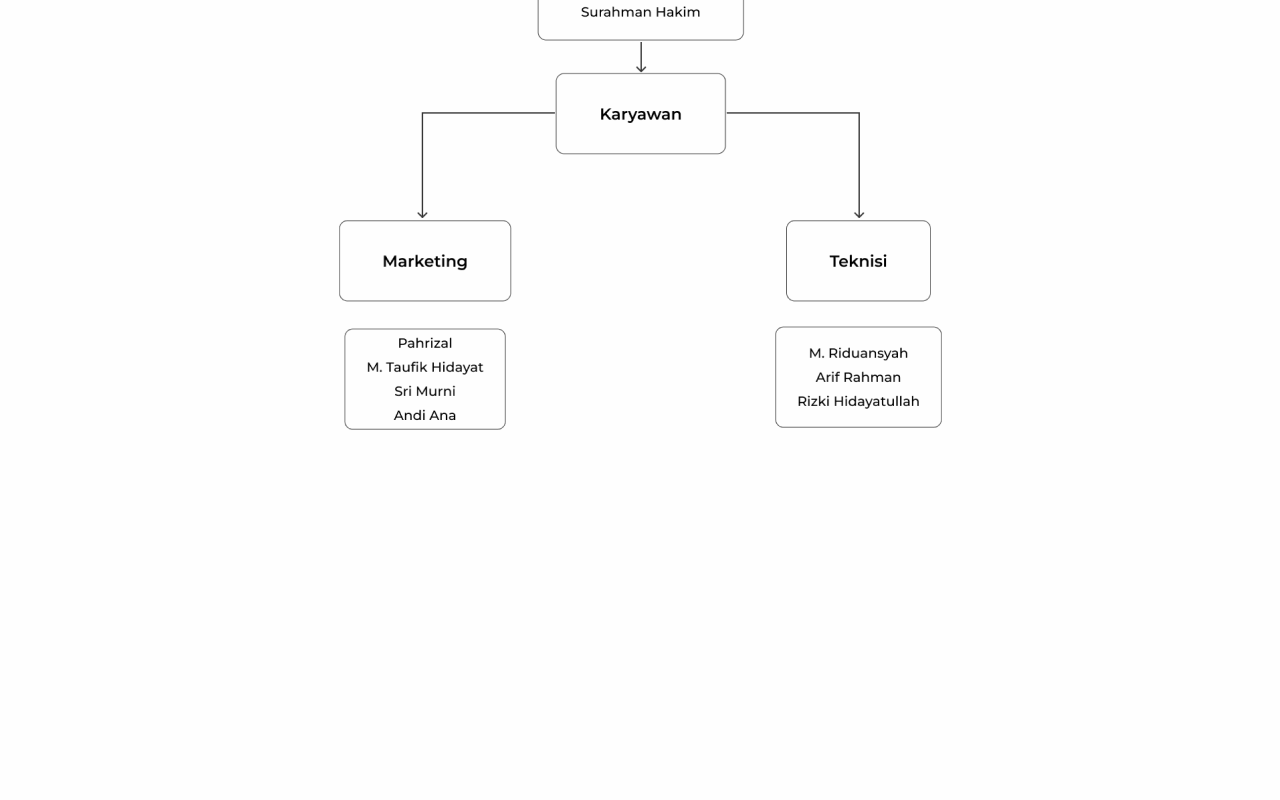
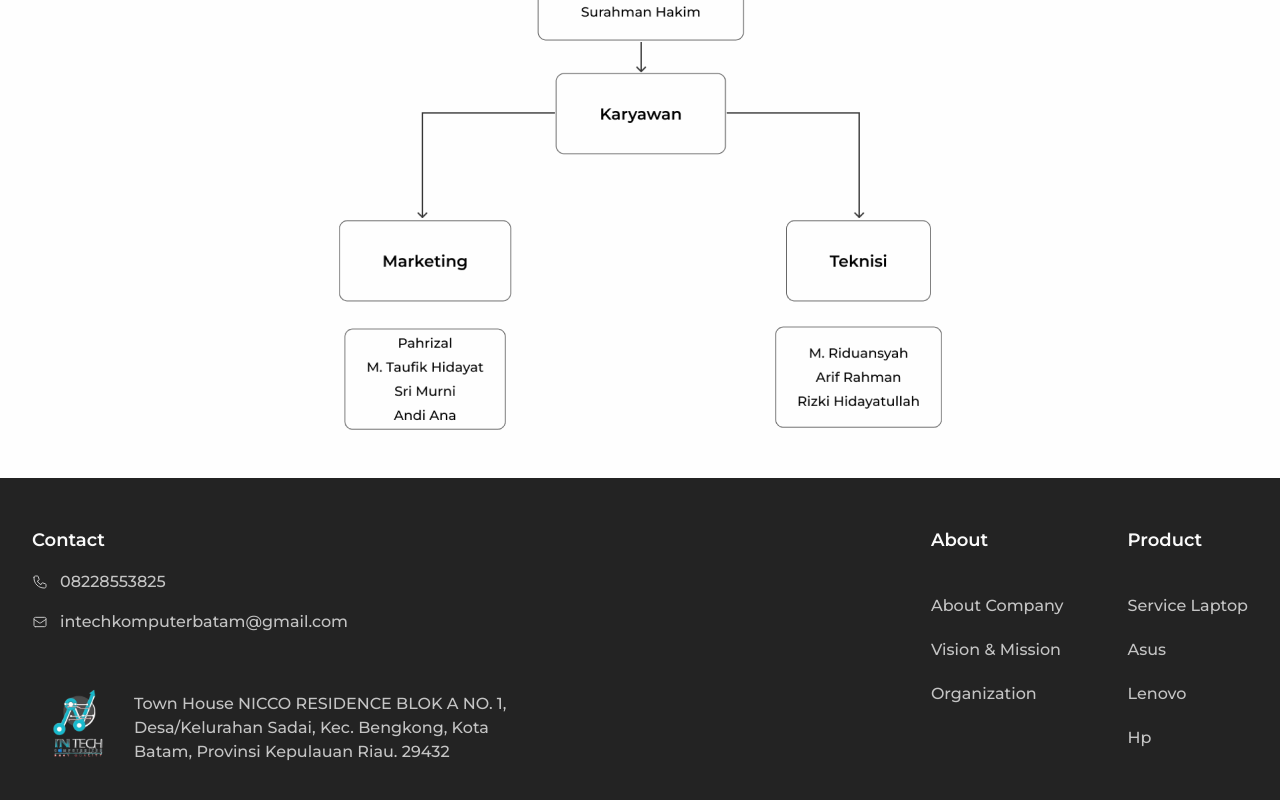
Before and after one commit to intechcompany/intech-computerizer, a React (Vite) app: page /about in a window 1280 px wide. Shown: the part 2280-3080 px from the top of the page. Before the commit the page ends 2758 px from the top, so only its background shows below. Built offline with nearby package versions, Linux system fonts and the light colour scheme.

Commit message:
Finished website intechcomputerizer

```diff
--- a/src/components/Footer.jsx
+++ b/src/components/Footer.jsx
@@ -17,11 +17,11 @@ export default function Footer() {
                   <img src={iconTelp} alt="icon telp" width={16} height={16} />
                 </span>
                 <Link
-                  to={"https://wa.me/082285538255"}
+                  to={"https://wa.me/+628228553825"}
                   target="_blank"
                   className="font-medium hover:underline"
                 >
-                  082285538255
+                  08228553825
                 </Link>
               </div>
               <div className="text-white-3 flex items-center gap-3">
--- a/src/pages/AboutPage.jsx
+++ b/src/pages/AboutPage.jsx
@@ -2,6 +2,7 @@ import React from "react";
 import Navbar from "../components/Navbar";
 import AboutGridHero from "../components/AboutGridHero";
 import imgos from "../assets/organizationalstructure.png";
+import Footer from "../components/Footer";
 
 const AboutPage = () => {
   return (
@@ -78,6 +79,7 @@ const AboutPage = () => {
           </div>
         </div>
       </div>
+      <Footer />
     </>
   );
 };
```
